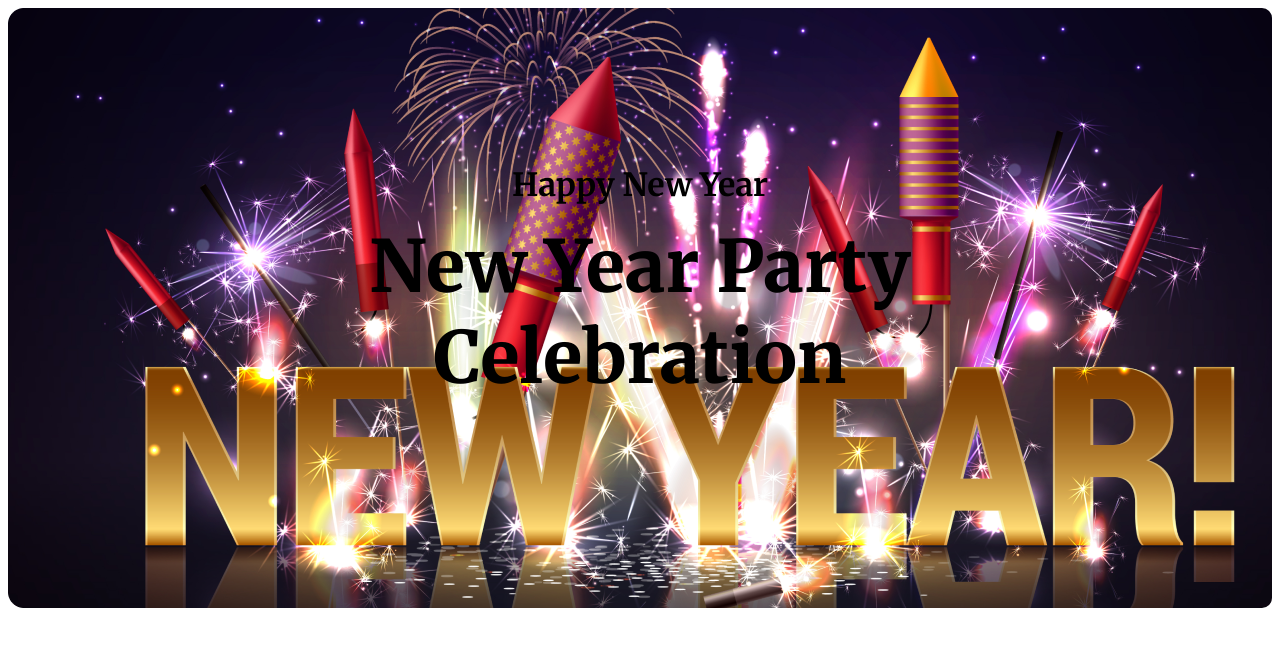
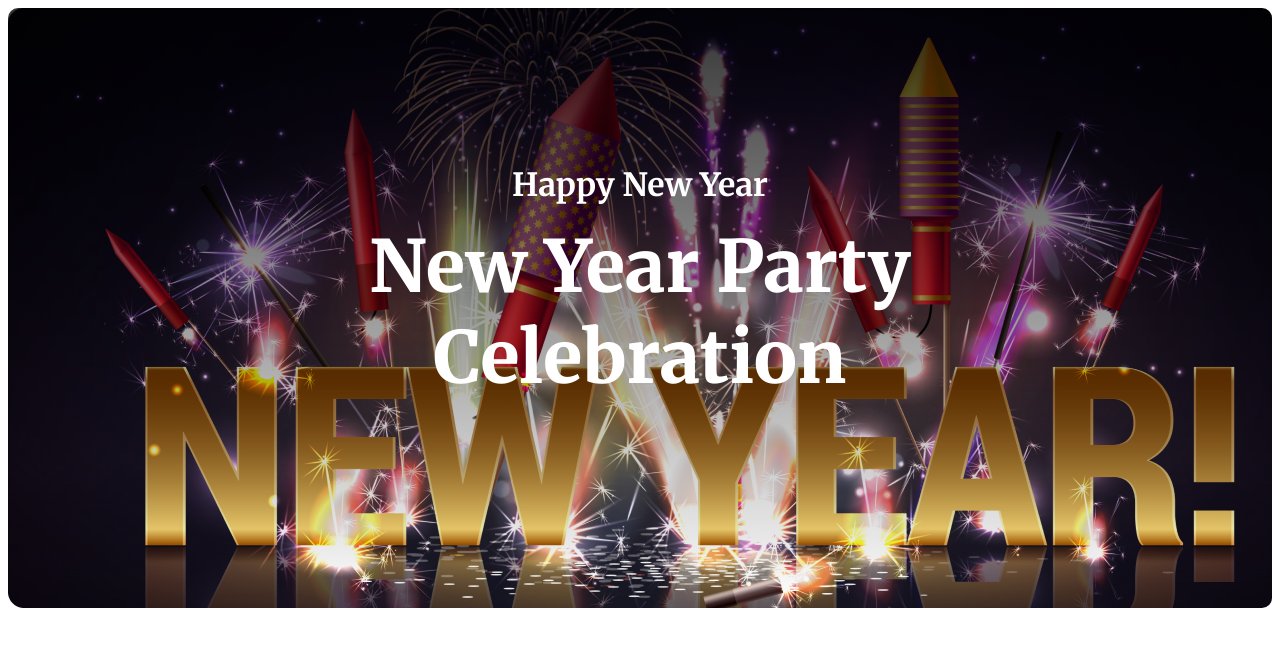
Before and after one commit to oiiemon9/task-1-new-year-offer, a plain HTML site: page index.html in a window 1280 px wide. Drawn offline with Linux system fonts and the light colour scheme.

Commit message:
image added proparly

```diff
--- a/styles/styles.css
+++ b/styles/styles.css
@@ -19,16 +19,23 @@
   display: flex;
   flex-direction: column;
   justify-content: center;
-  background-image: url(../images/banner.png);
+  background-image: linear-gradient(
+      180deg,
+      rgba(0, 0, 0, 0.8) 0%,
+      rgba(0, 0, 0, 0) 100%
+    ),
+    url(../images/firstimage.jpg);
 
   height: 600px;
   border-radius: 10px;
 }
 .welcome-container h5 {
+  color: white;
   font-size: 32px;
   margin: 0;
 }
 .welcome-container h1 {
+  color: white;
   font-size: 72px;
   font-weight: 800;
   margin-top: 16px;
```
Also changed, not shown: images/firstimage.jpg (renamed from images/banner.png).
